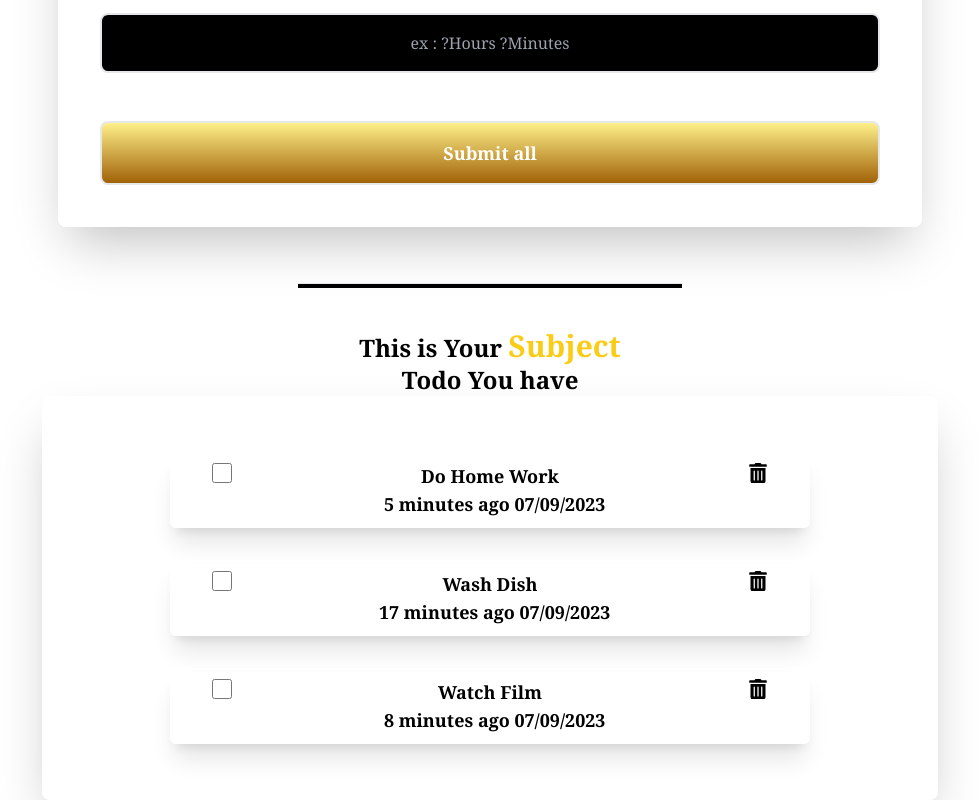
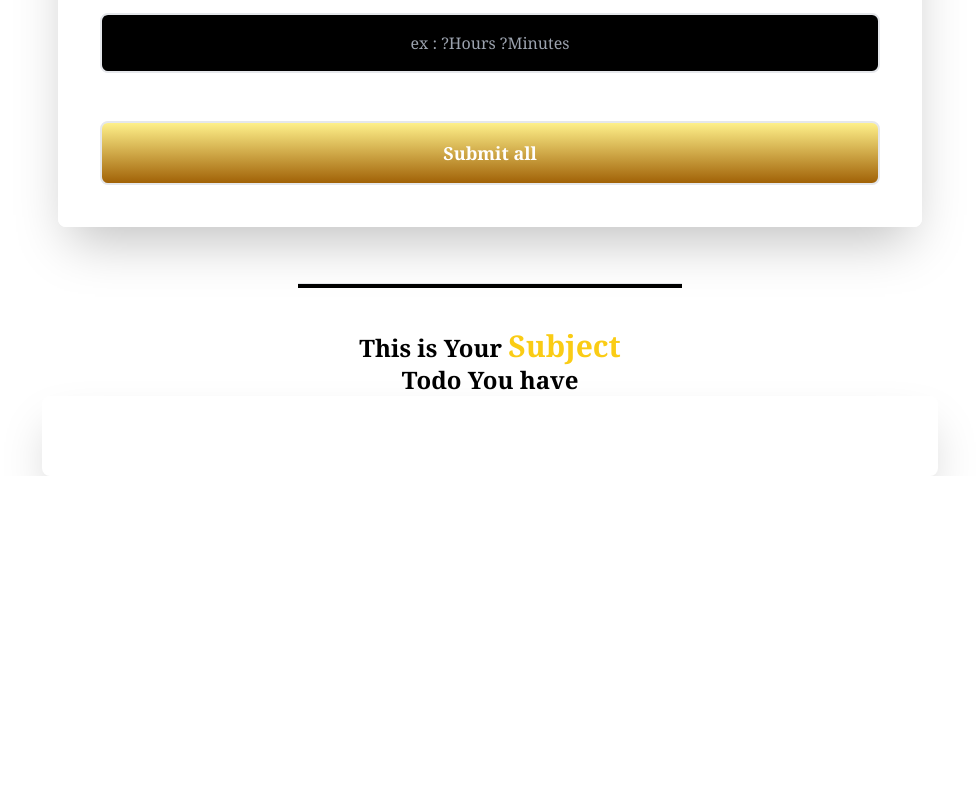
Before and after one commit to DarawanOmar/dara-todo, a React (Create React App) app: page /shama in a window 1280 px wide. Shown: the part 644-1444 px from the top of the page, without its empty margins (150-1129 px from the left). After the commit the page ends 1120 px from the top, so only its background shows below. Built offline with nearby package versions, Linux system fonts and the light colour scheme.

Commit message:
Change newTask State to Empty Array in Shama Component

```diff
--- a/src/components/weeks/Shama.jsx
+++ b/src/components/weeks/Shama.jsx
@@ -14,11 +14,7 @@ const DwSham = () => {
     const darkvalue2 = useSelector((store)=>store.darkMode.isDark)
 
     const [subject, setSubject] = useState("");
-    const [newtask, setNewTask] = useState([
-        { id:1, subject: "Do Home Work", completed: false , date : sub(new Date(),{minutes : 5}).toISOString()},
-        { id:2, subject: "Wash Dish", completed: false , date : sub(new Date(),{minutes : 17}).toISOString()},
-        { id:3, subject: "Watch Film", completed: false , date : sub(new Date(),{minutes : 8}).toISOString()}
-    ])
+    const [newtask, setNewTask] = useState([])
 
     const checked = (id) => {
         setNewTask(newtask.map((task) => task.id === id ? { ...task, completed: !task.completed } : { ...task }))
```
